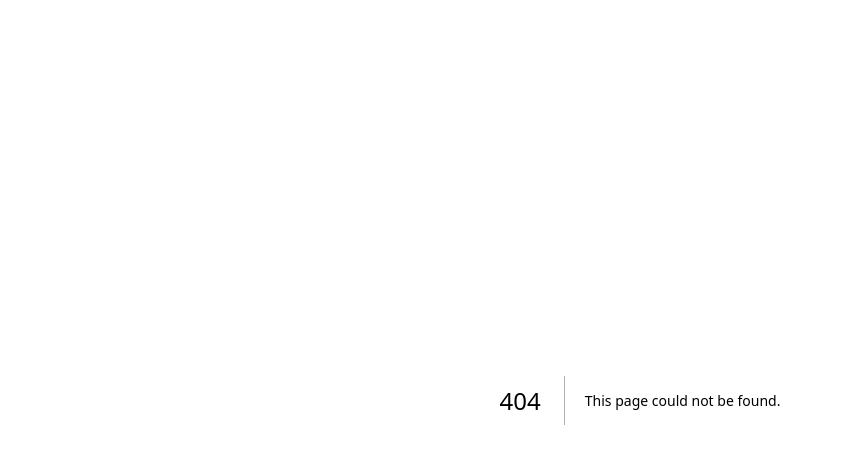
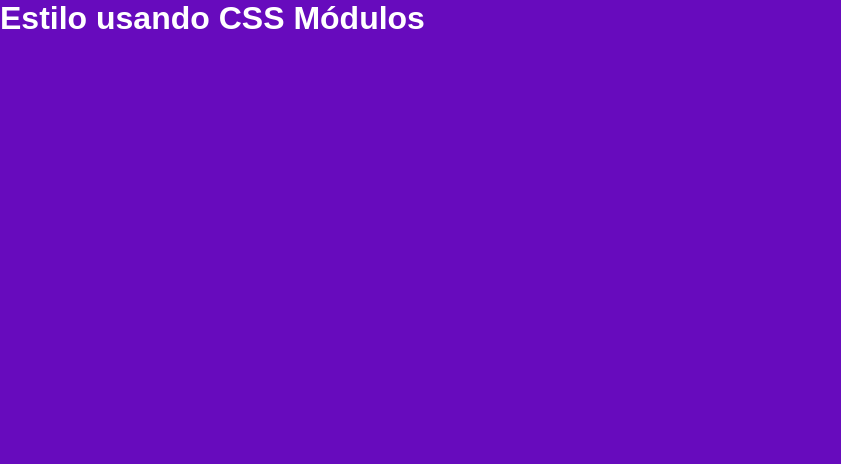
Before and after one commit to felipe-lima-flooxai/react-mod6-projeto-cadastro, a Next.js app: page /estiloso in a window 1280 px wide. Before the commit this address had no page. Shown: the top 464 px of the page, without its empty margins (0-841 px from the left). Built offline with nearby package versions, Linux system fonts and the light colour scheme.

Commit message:
feat: css modularizado

```diff
--- /dev/null
+++ b/src/pages/estiloso.jsx
@@ -0,0 +1,11 @@
+import styles from "../styles/Estiloso.module.css"
+
+export default function Estiloso(){
+    return (
+
+        <div className={styles.roxo}>
+            <h1>Estilo usando CSS Módulos</h1>
+        </div>
+
+    )
+}
--- /dev/null
+++ b/src/styles/Estiloso.module.css
@@ -0,0 +1,9 @@
+.roxo {
+    height: 100vh;
+    background-color: #670bbd;
+    color: #fff;
+}
+
+.roxo h1 {
+    margin: 0;
+}
--- a/src/styles/globals.css
+++ b/src/styles/globals.css
@@ -1,6 +1,5 @@
 :root {
-  --background: #ffffff;
-  --foreground: #171717;
+
 }
 
 @media (prefers-color-scheme: dark) {
@@ -14,6 +13,8 @@
 body {
   max-width: 100vw;
   overflow-x: hidden;
+  background-color: #222;
+  color: #eee;
 }
 
 body {
```
